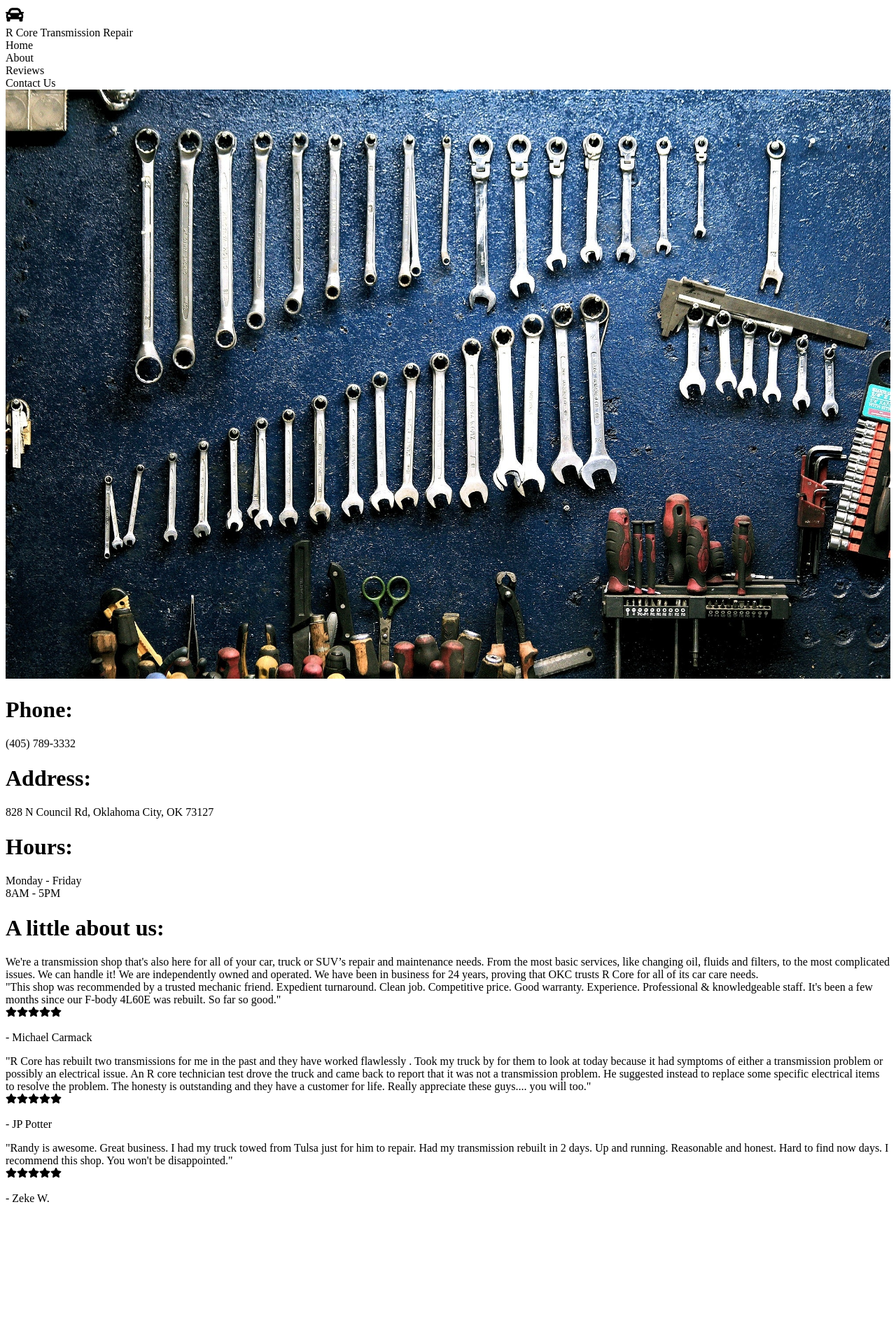
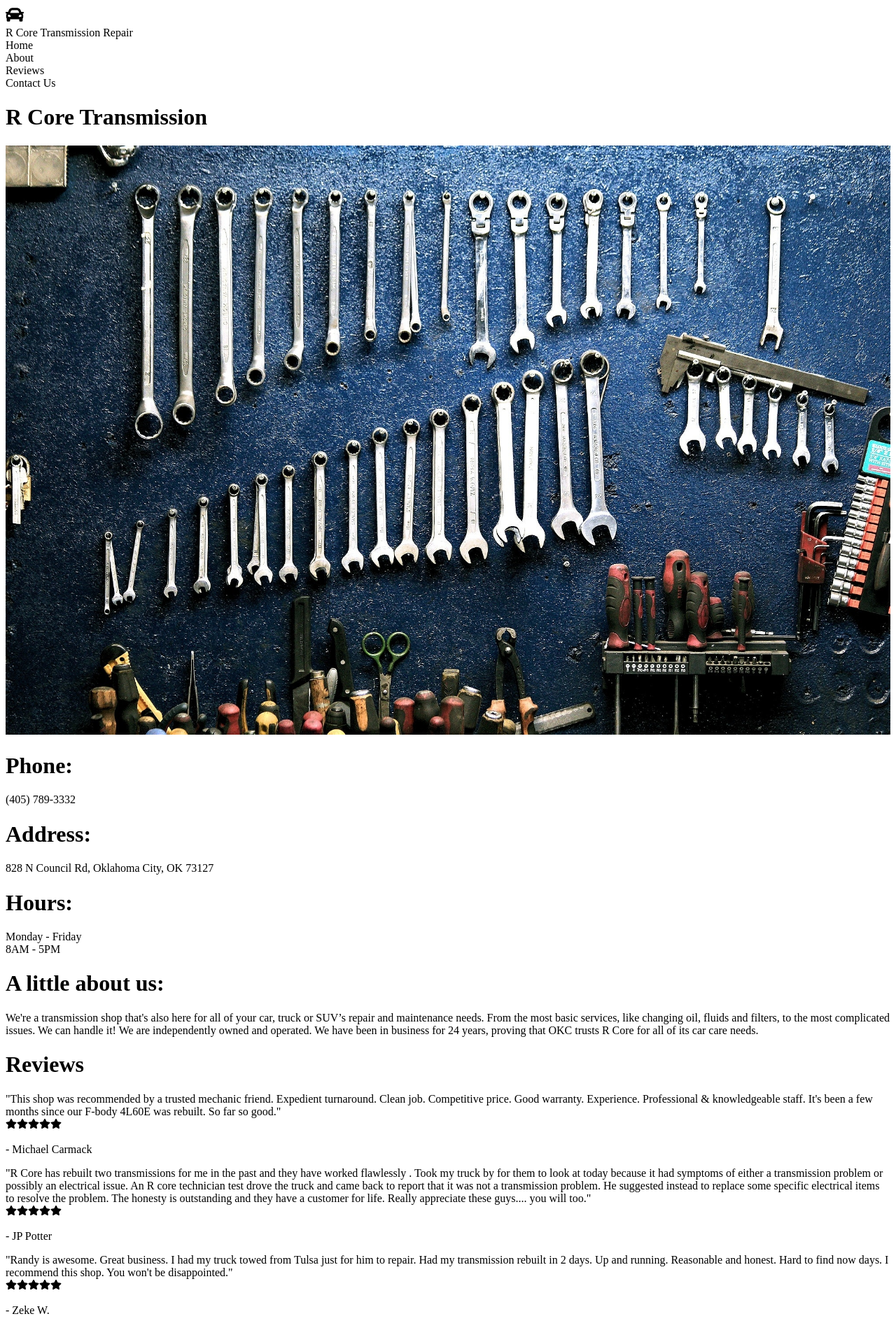
Before and after one commit to mythosmystery/r-core-site, a Next.js app: page / in a window 1280 px wide. Shown: the top 1888 px of the page at 70% size. Before the commit the page ends 1738 px from the top, so only its background shows below. Built offline with nearby package versions, Linux system fonts and the light colour scheme.

Commit message:
refactored navbar

```diff
--- a/components/Card.tsx
+++ b/components/Card.tsx
@@ -2,6 +2,11 @@ import React from 'react';
 
 interface CardProps {}
 
-export const Card: React.FC<CardProps> = ({ children }) => {
+const Card: React.FC<CardProps> = ({ children }) => {
    return <div className="bg-gray-400/50 backdrop-blur-xl text-gray-900 shadow-lg flex-shrink m-6 p-6 text-center flex flex-col">{children}</div>;
 };
+
+const Header: React.FC = ({ children }) => {
+   return <h1 className="relative text-2xl text-gray-800 text-center mb-4 pb-4 z-40 border-b border-gray-300/30">{children}</h1>;
+};
+export default Object.assign(Card, { Header });
--- a/components/CardHeader.tsx
+++ /dev/null
@@ -1,7 +0,0 @@
-import React from 'react';
-
-interface HeaderProps {}
-
-export const CardHeader: React.FC<HeaderProps> = ({ children }) => {
-   return <h1 className="relative text-2xl text-gray-800 text-center mb-4 pb-4 z-40 border-b border-gray-300/30">{children}</h1>;
-};
--- a/components/Header.tsx
+++ b/components/Header.tsx
@@ -3,5 +3,9 @@ import React from 'react';
 interface HeaderProps {}
 
 export const Header: React.FC<HeaderProps> = ({ children }) => {
-   return <h1 className="relative z-40 text-center text-3xl text-gray-900">{children}</h1>;
+   return (
+      <div className="bg-gray-600/40 mx-6 py-2 shadow-md backdrop-blur-xl md:w-2/3 md:mx-auto">
+         <h1 className="relative z-40 text-center text-4xl">{children}</h1>
+      </div>
+   );
 };
--- a/components/Navbar.tsx
+++ b/components/Navbar.tsx
@@ -7,10 +7,10 @@ interface NavItemProps {
    href: string;
 }
 
-export const Navbar: React.FC<NavbarProps> = ({ children }) => {
+const Navbar: React.FC<NavbarProps> = ({ children }) => {
    return <div className="sticky top-0 shadow-md h-12 w-full bg-gray-400 sm:flex hidden z-50 justify-end">{children}</div>;
 };
-export const NavItem: React.FC<NavItemProps> = ({ children, href }) => {
+const Item: React.FC<NavItemProps> = ({ children, href }) => {
    return (
       <Link href={href}>
          <div className="flex text-blue-600 text-lg items-center justify-center mx-2 hover:bg-gray-600/50 hover:text-red-500 p-3 hover:cursor-pointer active:scale-110 active:shadow-lg">
@@ -19,10 +19,11 @@ export const NavItem: React.FC<NavItemProps> = ({ children, href }) => {
       </Link>
    );
 };
-export const NavTitle: React.FC<NavbarProps> = ({ children }) => {
+const Title: React.FC<NavbarProps> = ({ children }) => {
    return (
       <div className="hidden md:flex lg:text-3xl flex-grow text-gray-900/50 text-xl font-bold justify-center items-center hover:cursor-default">
          {children}
       </div>
    );
 };
+export default Object.assign(Navbar, { Item, Title });
--- a/components/NavbarComponent.tsx
+++ b/components/NavbarComponent.tsx
@@ -1,20 +1,20 @@
 import React from 'react';
 import { FaCar } from 'react-icons/fa';
-import { Navbar, NavItem, NavTitle } from './Navbar';
+import Navbar from './Navbar';
 
 interface NavbarComponentProps {}
 
 export const NavbarComponent: React.FC<NavbarComponentProps> = ({}) => {
    return (
       <Navbar>
-         <NavItem href="/">
+         <Navbar.Item href="/">
             <FaCar size="26" />
-         </NavItem>
-         <NavTitle>R Core Transmission Repair</NavTitle>
-         <NavItem href="/#">Home</NavItem>
-         <NavItem href="/#about">About</NavItem>
-         <NavItem href="/#reviews">Reviews</NavItem>
-         <NavItem href="/contact">Contact Us</NavItem>
+         </Navbar.Item>
+         <Navbar.Title>R Core Transmission Repair</Navbar.Title>
+         <Navbar.Item href="/#">Home</Navbar.Item>
+         <Navbar.Item href="/#about">About</Navbar.Item>
+         <Navbar.Item href="/#reviews">Reviews</Navbar.Item>
+         <Navbar.Item href="/contact">Contact Us</Navbar.Item>
       </Navbar>
    );
 };
--- a/pages/index.tsx
+++ b/pages/index.tsx
@@ -3,9 +3,9 @@ import { FC } from 'react';
 import { Address, Hours, Phone, Sidepanel } from '../components/Sidepanel';
 import bgImg from '../images/stock-photo-3.jpg';
 import { BackgroundImage } from '../components/BackgroundImage';
-import { Card } from '../components/Card';
-import { CardHeader } from '../components/CardHeader';
+import Card from '../components/Card';
 import { ReviewCard } from '../components/ReviewCard';
+import { Header } from '../components/Header';
 
 const Home: FC = () => {
    return (
@@ -14,7 +14,9 @@ const Home: FC = () => {
             <title>R Core Transmissions - Oklahoma City</title>
             <link rel="icon" href="/favicon.ico" />
          </Head>
-
+         <div className="md:hidden pt-4">
+            <Header>R Core Transmission</Header>
+         </div>
          <BackgroundImage image={bgImg} />
          <div className="flex flex-row">
             <Sidepanel>
@@ -27,13 +29,14 @@ const Home: FC = () => {
             </Sidepanel>
             <div className="flex justify-center" id="about">
                <Card>
-                  <CardHeader>A little about us: </CardHeader>
+                  <Card.Header>A little about us: </Card.Header>
                   We're a transmission shop that's also here for all of your car, truck or SUV’s repair and maintenance needs. From the most basic
                   services, like changing oil, fluids and filters, to the most complicated issues. We can handle it! We are independently owned and
                   operated. We have been in business for 24 years, proving that OKC trusts R Core for all of its car care needs.
                </Card>
             </div>
          </div>
+         <Header>Reviews</Header>
          <div className="flex flex-col sm:flex-row justify-center mx-6 gap-6 mt-6 pb-6" id="reviews">
             <ReviewCard name="Michael Carmack">
                This shop was recommended by a trusted mechanic friend. Expedient turnaround. Clean job. Competitive price. Good warranty. Experience.
```
